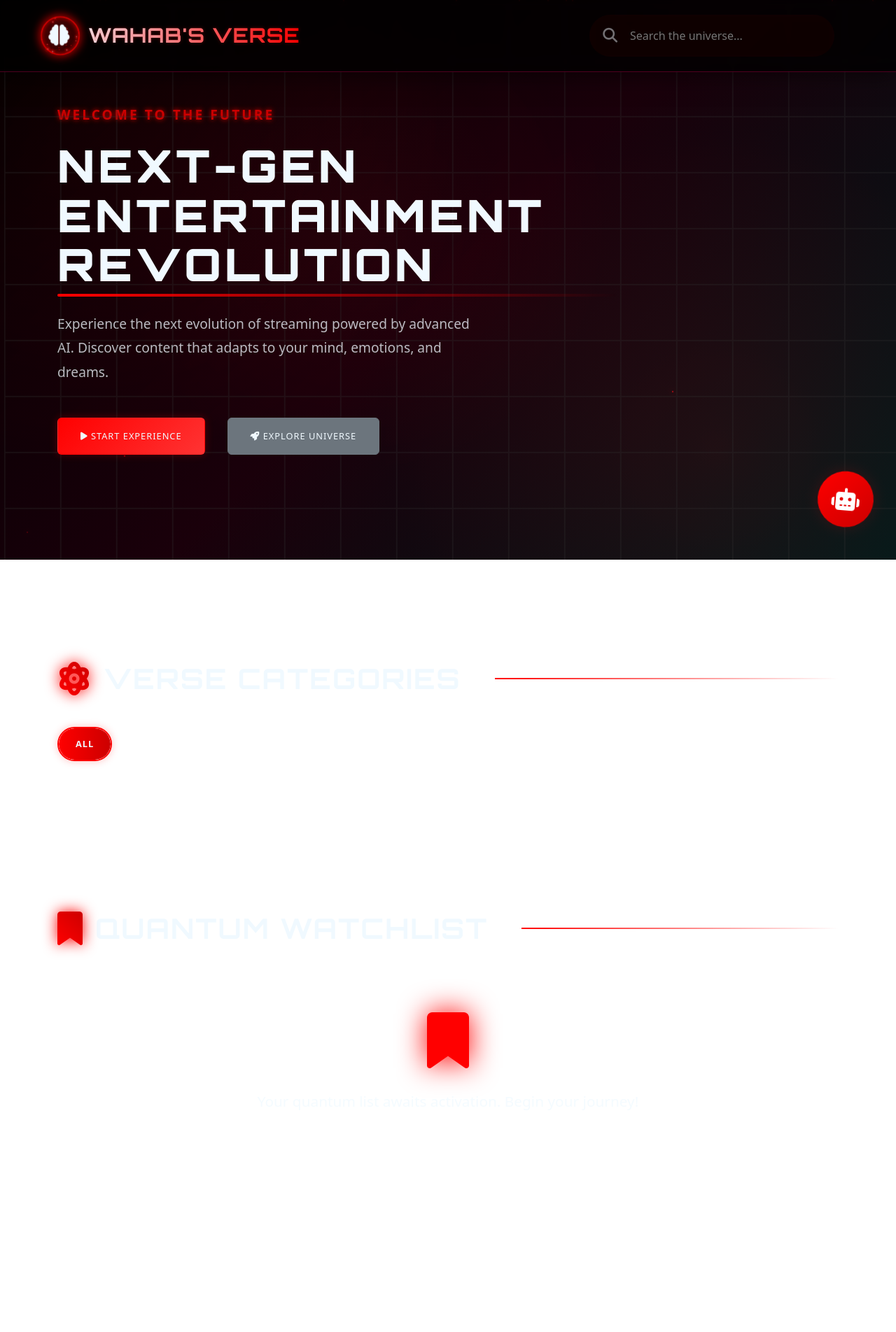
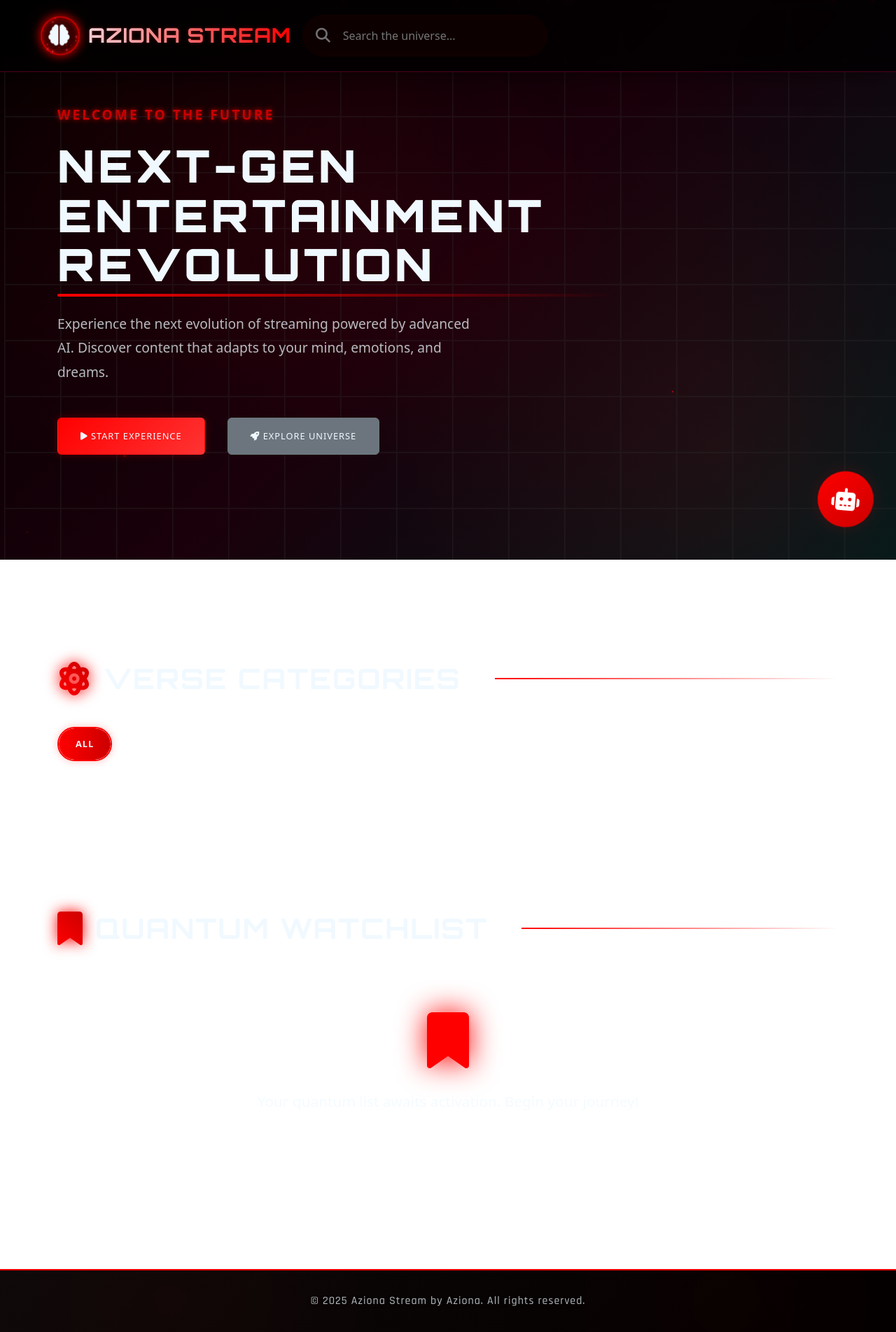
Before and after one commit to btwwahab/wahab-verse-stream, a website: page index.html in a window 1280 px wide. Shown: the whole page at 70% size. Before the commit the page ends 1770 px from the top, so only its background shows below. Drawn offline with nearby package versions, Linux system fonts and the light colour scheme; no server answers.

Commit message:
Initial commit 2

```diff
--- a/index.html
+++ b/index.html
@@ -4,7 +4,7 @@
     <meta charset="UTF-8" />
     <meta name="viewport" content="width=device-width, initial-scale=1.0" />
     <link rel="icon" href="img/favicon.png" type="image/x-icon" />
-    <title>WAHAB VERSE - AI-Powered Streaming</title>
+    <title>Aziona Stream - AI-Powered Streaming</title>
     <link rel="stylesheet" href="style.css" />
     <link
       href="https://cdnjs.cloudflare.com/ajax/libs/bootstrap/5.3.0/css/bootstrap.min.css"
@@ -28,7 +28,7 @@
               <i class="fas fa-brain brain-icon"></i>
             </div>
           </div>
-          <span class="brand-text">Wahab's Verse</span>
+          <span class="brand-text">Aziona Stream</span>
         </div>
       </a>
 
@@ -42,15 +42,6 @@
       </button>
 
       <div class="collapse navbar-collapse" id="navbarNav">
-        <ul class="navbar-nav me-auto">
-          <!-- <li class="nav-item">
-            <a class="nav-link active" href="#home">Home</a>
-          </li>
-          <li class="nav-item">
-            <a class="nav-link" href="#watchlist">My List</a>
-          </li> -->
-        </ul>
-
         <div class="d-flex align-items-center">
           <div class="search-container">
             <input
@@ -133,6 +124,15 @@
       </section>
     </main>
 
+        <!-- Add Footer -->
+    <footer class="site-footer">
+      <div class="container">
+        <div class="footer-content">
+          <p class="footer-text">© 2025 Aziona Stream by Aziona. All rights reserved.</p>
+        </div>
+      </div>
+    </footer>
+
     <div class="ai-assistant-toggle" id="aiAssistantToggle">
       <i class="fas fa-robot"></i>
     </div>
@@ -178,7 +178,7 @@
             <div class="modal-title-section">
               <h5 class="modal-title">
                 <i class="fas fa-robot"></i>
-                <span>WAHAB VERSE AI Assistant</span>
+                <span>Aziona Stream AI Assistant</span>
                 <span class="ai-voice-badge">
                   <i class="fas fa-microphone-alt"></i>Voice Enabled
                 </span>
@@ -242,7 +242,7 @@
                   "
                 ></i>
                 <p>
-                  Welcome to WAHAB VERSE AI! Ask me about movies, get
+                  Welcome to Aziona Stream AI! Ask me about movies, get
                   recommendations, or explore genres.
                 </p>
                 <p class="voice-intro">
```
